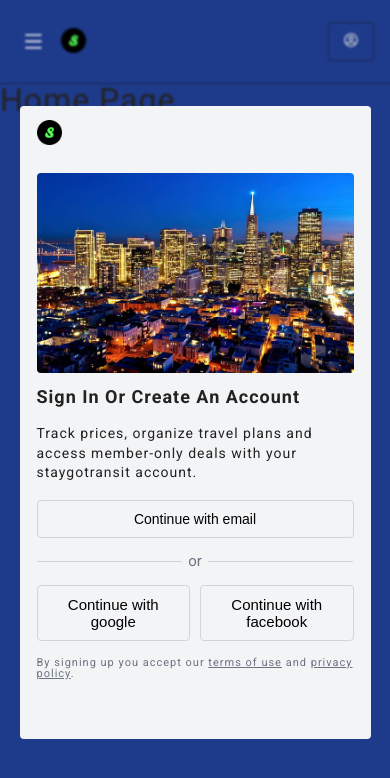
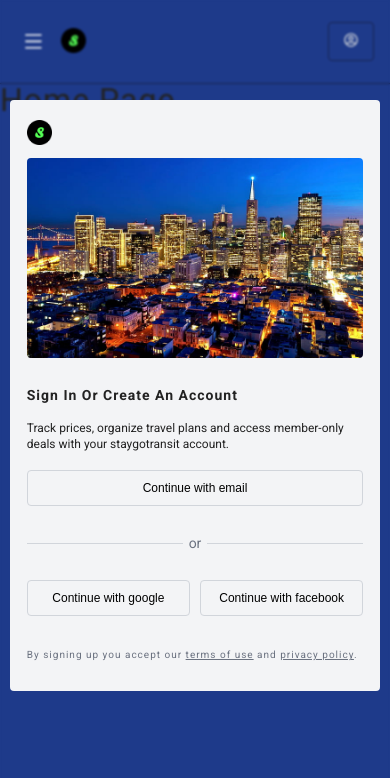
Before and after one commit to Musa-kabeer/stayGoTransit-mern-stack, a React (Vite) app in the folder client/: page /stays in a window 390 px wide. Both pictures are taken after a click on the button 351 px from the left and 41 px from the top of the page. Shown: the top 778 px of the page. Built offline with nearby package versions, Linux system fonts and the light colour scheme; some icons are missing.

Commit message:
feat: Auth Slider sections responsiveness

```diff
--- a/client/src/ui/AuthSlider.tsx
+++ b/client/src/ui/AuthSlider.tsx
@@ -20,28 +20,34 @@ const Overlay = styled.div`
      backdrop-filter: blur(1px);
      z-index: 1000;
      transition: all 0.5s;
-
-     display: flex;
-     justify-content: center;
-     align-items: center;
 `;
 
 const Slider = styled.div`
-     width: 500px;
+     width: 50%;
      background-color: var(--primary-gray-100);
      border-radius: var(--border-radius);
      height: 75vh;
+     margin: 0 auto;
+     margin-top: 100px;
 
      display: flex;
      flex-direction: column;
      gap: 25px;
      padding: 30px 17px;
 
+     @media screen and (max-width: 1024px) {
+          height: 70vh;
+          width: 60%;
+          gap: 20px;
+          padding: 20px 17px;
+     }
+
+     @media screen and (max-width: 764px) {
+          gap: 10px;
+     }
+
      @media screen and (max-width: 560px) {
-          padding: 14px 17px;
-          width: 90%;
-          justify-self: center;
-          margin: auto;
+          width: 95%;
      }
 
      nav {
@@ -71,12 +77,20 @@ const Slider = styled.div`
           h1 {
                font-size: var(--large-text);
                font-weight: 600;
+
+               @media screen and (max-width: 764px) {
+                    font-size: var(--small-text);
+               }
           }
 
           p {
                font-size: var(--small-text);
                line-height: 1.2rem;
-               letter-spacing: var(--letter-spacing);
+
+               @media screen and (max-width: 764px) {
+                    font-size: var(--extra-small-text);
+                    line-height: 1rem;
+               }
           }
 
           button {
@@ -89,6 +103,10 @@ const Slider = styled.div`
                &:hover {
                     background: var(--primary-gray-300);
                }
+
+               @media screen and (max-width: 1024px) {
+                    font-size: 12px;
+               }
           }
      }
 
@@ -97,7 +115,7 @@ const Slider = styled.div`
           align-items: center;
           gap: 6px;
           color: var(--secondary-gray-500);
-          font-size: 15px;
+          font-size: var(--small-text);
 
           .line {
                background: var(--primary-gray-300);
@@ -117,17 +135,27 @@ const Slider = styled.div`
                font-size: 15px;
                padding: 10px;
                border-radius: var(--border-radius);
+               cursor: pointer;
 
                &:hover {
                     background: var(--primary-gray-300);
+               }
+
+               @media screen and (max-width: 1024px) {
+                    font-size: 12px;
                }
           }
      }
 
      footer {
-          font-size: 11px;
+          font-size: var(--extra-small-text);
           color: var(--secondary-gray-500);
           letter-spacing: 1px;
+          line-height: 18px;
+
+          @media screen and (max-width: 764px) {
+               font-size: 10px;
+          }
 
           .link {
                color: var(--secondary-gray-500);
--- a/client/src/ui/ContinueWithEmail.tsx
+++ b/client/src/ui/ContinueWithEmail.tsx
@@ -6,6 +6,8 @@ interface LoginFormProps {
 }
 
 const StyledLoginForm = styled.div`
+     width: 100%;
+
      h1 {
           font-size: var(--small-text);
           font-weight: 600;
--- a/client/src/ui/RegisterAndLogin.tsx
+++ b/client/src/ui/RegisterAndLogin.tsx
@@ -10,6 +10,10 @@ const StyledWrapper = styled.div`
      justify-content: space-between;
      flex-direction: column;
      height: 60vh;
+
+     @media screen and (max-width: 560px) {
+          width: 100%;
+     }
 `;
 
 const RegisterAndLogin: React.FC<RegisterAndLoginProp> = ({ onClick }) => {
```
